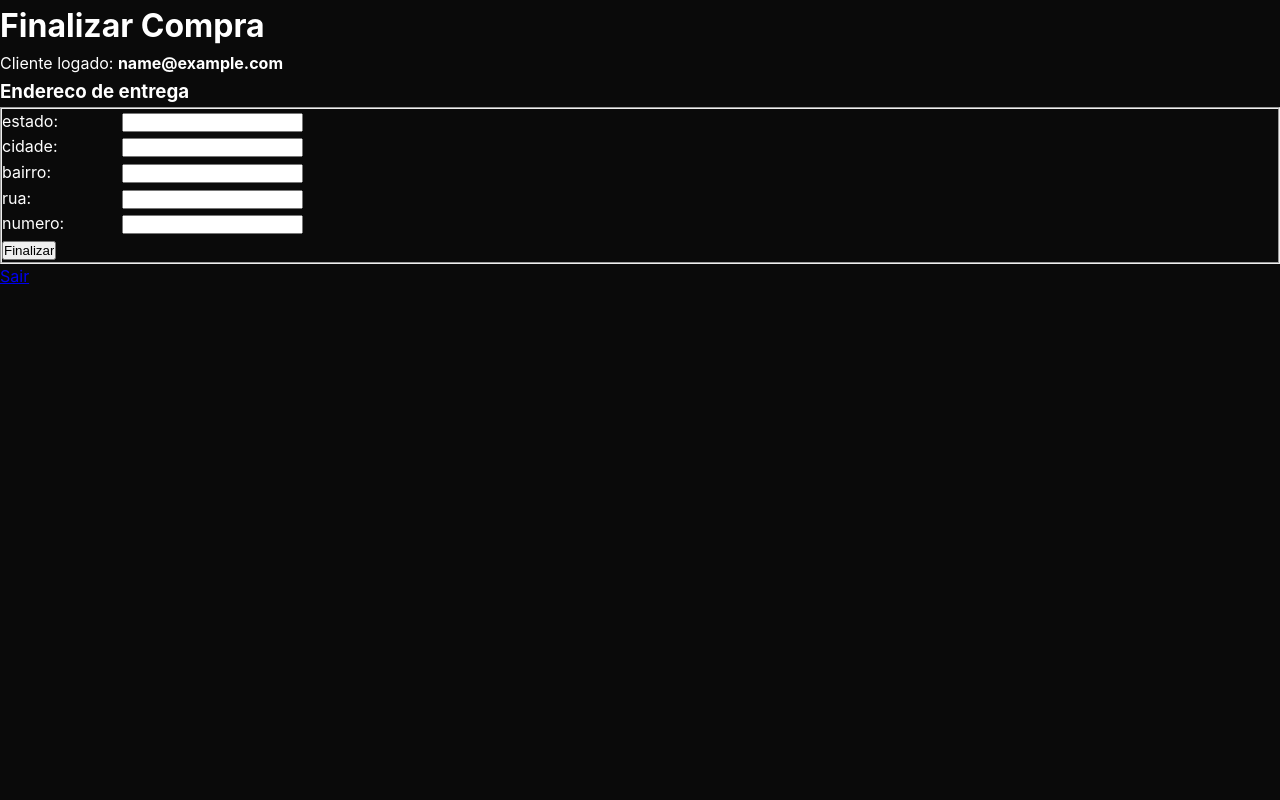
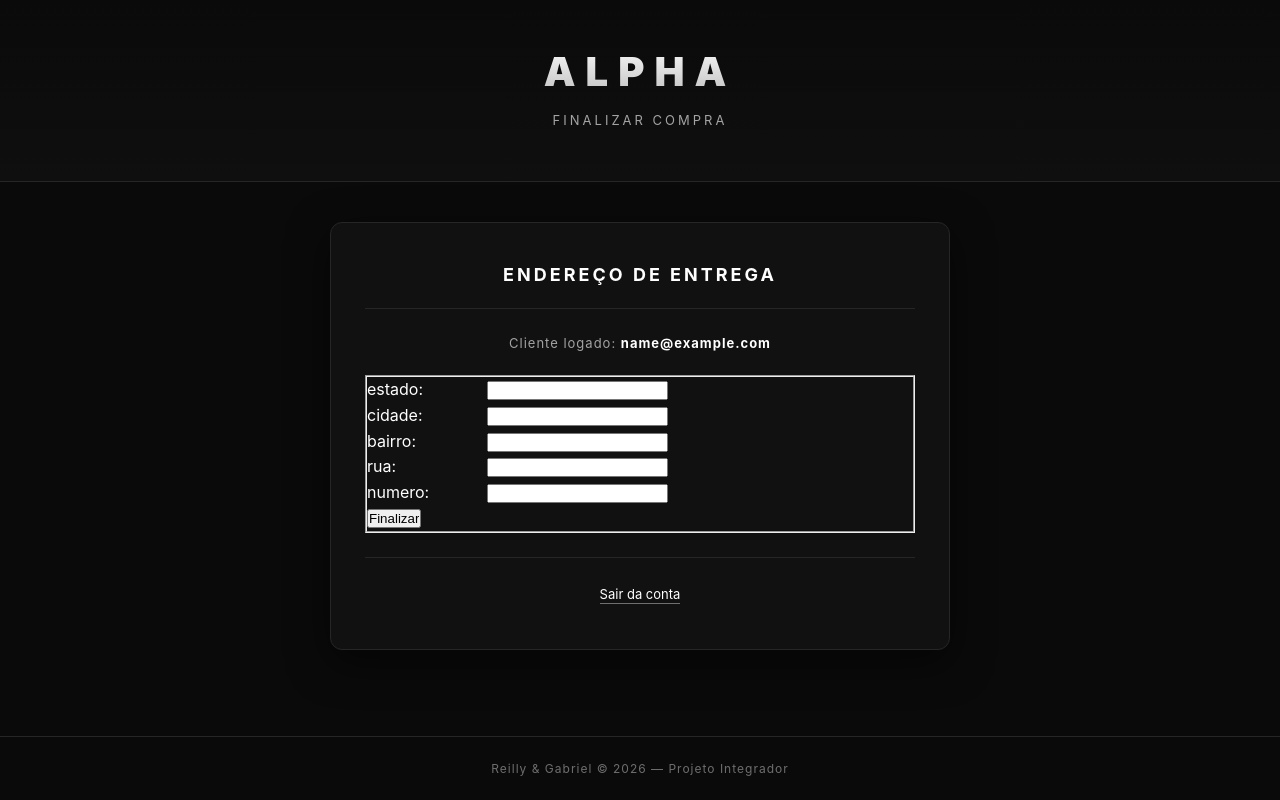
Before and after one commit to remy073/Loja-Alpha, a PHP site: page /finalizar.php in a window 1280 px wide. Run offline with PHP 8.4, Linux system fonts and the light colour scheme; the visitor is signed in with stand-in values (Sample User, id 1).

Commit message:
Refactor finalizar.php layout and content structure

```diff
--- a/finalizar.php
+++ b/finalizar.php
@@ -12,24 +12,45 @@ $logado = $_SESSION['email'];
 <html lang="pt-br">
 <head>
 <meta charset="UTF-8">
-<title>Finalizar Compra</title>
+<meta name="viewport" content="width=device-width, initial-scale=1.0">
+<title>Finalizar Compra · Alpha</title>
 <link rel="stylesheet" href="style.css">
 </head>
 <body>
-<header><h1>Finalizar Compra</h1></header>
-<main class="caixa">
-<?php
-echo "<p>Cliente logado: <strong>$logado</strong></p>";
 
-if(isset($_SESSION['carrinho'])){
-    echo "<h3>Endereco de entrega</h3>";
-    form("banco.php", "estado", "cidade", "bairro", "rua", "numero", null, null, "Finalizar", null, null);
-}else{
-    echo "<p>Seu carrinho esta vazio.</p>";
-    echo "<p><a href='index.php'>Voltar para a loja</a></p>";
-}
-?>
-<p><a href="sair.php">Sair</a></p>
+<header class="topo">
+    <div class="topo-conteudo">
+        <h1 class="logo">ALPHA</h1>
+        <p class="slogan">Finalizar compra</p>
+    </div>
+</header>
+
+<main class="conteudo">
+    <section class="painel">
+        <h2 class="painel-titulo">Endereço de entrega</h2>
+
+        <p class="cliente-logado">Cliente logado: <strong><?php echo $logado; ?></strong></p>
+
+        <?php
+        if(isset($_SESSION['carrinho'])){
+            form("banco.php", "estado", "cidade", "bairro", "rua", "numero", null, null, "Finalizar", null, null);
+        }else{
+            echo "<p class='vazio'>Seu carrinho está vazio.</p>";
+            echo "<div class='painel-acoes'>";
+            echo "<a class='botao' href='index.php'>Voltar para a loja</a>";
+            echo "</div>";
+        }
+        ?>
+
+        <div class="painel-rodape">
+            <p><a href="sair.php">Sair da conta</a></p>
+        </div>
+    </section>
 </main>
+
+<footer class="rodape">
+    <p>Reilly &amp; Gabriel &copy; <?php echo date('Y'); ?> — Projeto Integrador</p>
+</footer>
+
 </body>
 </html>
```
